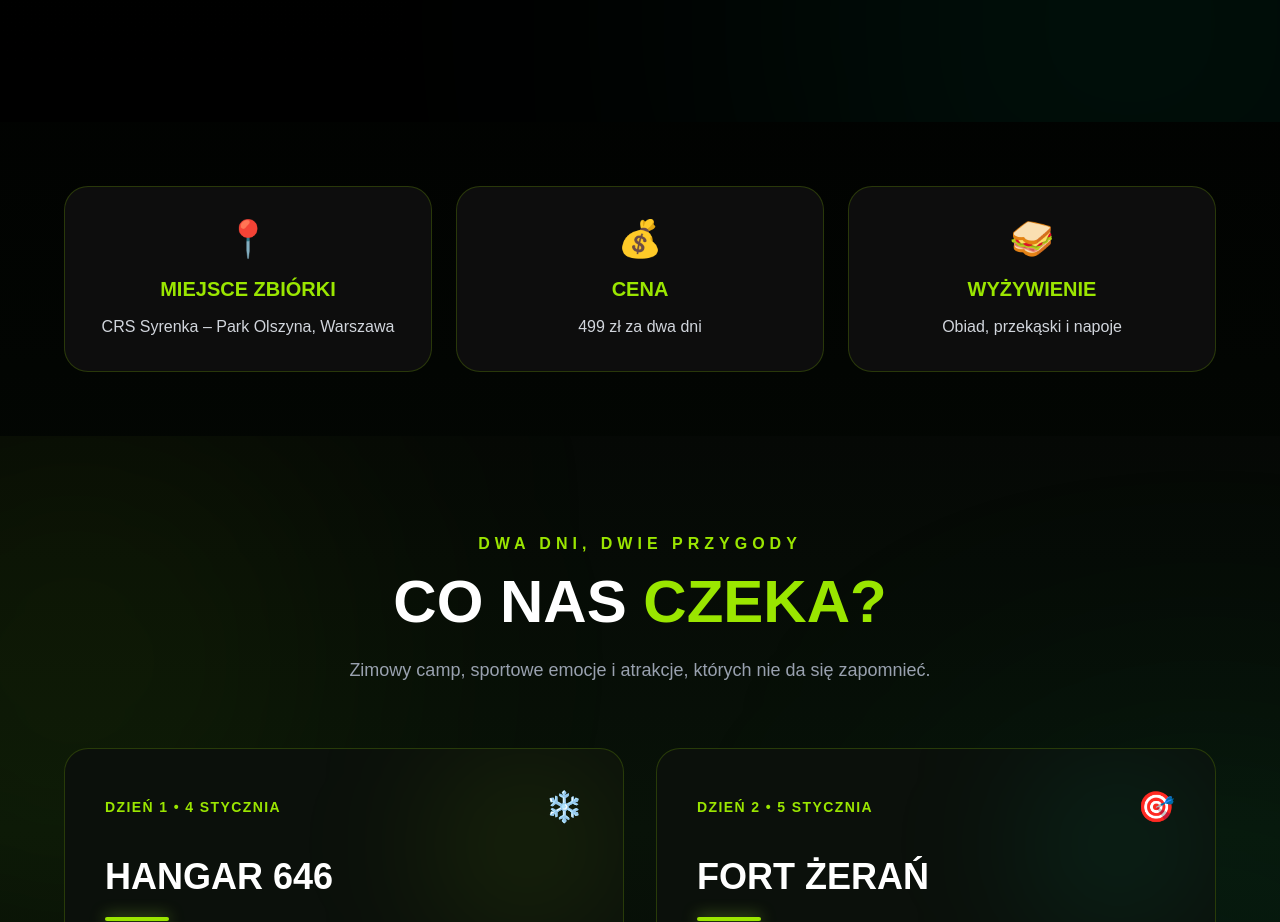
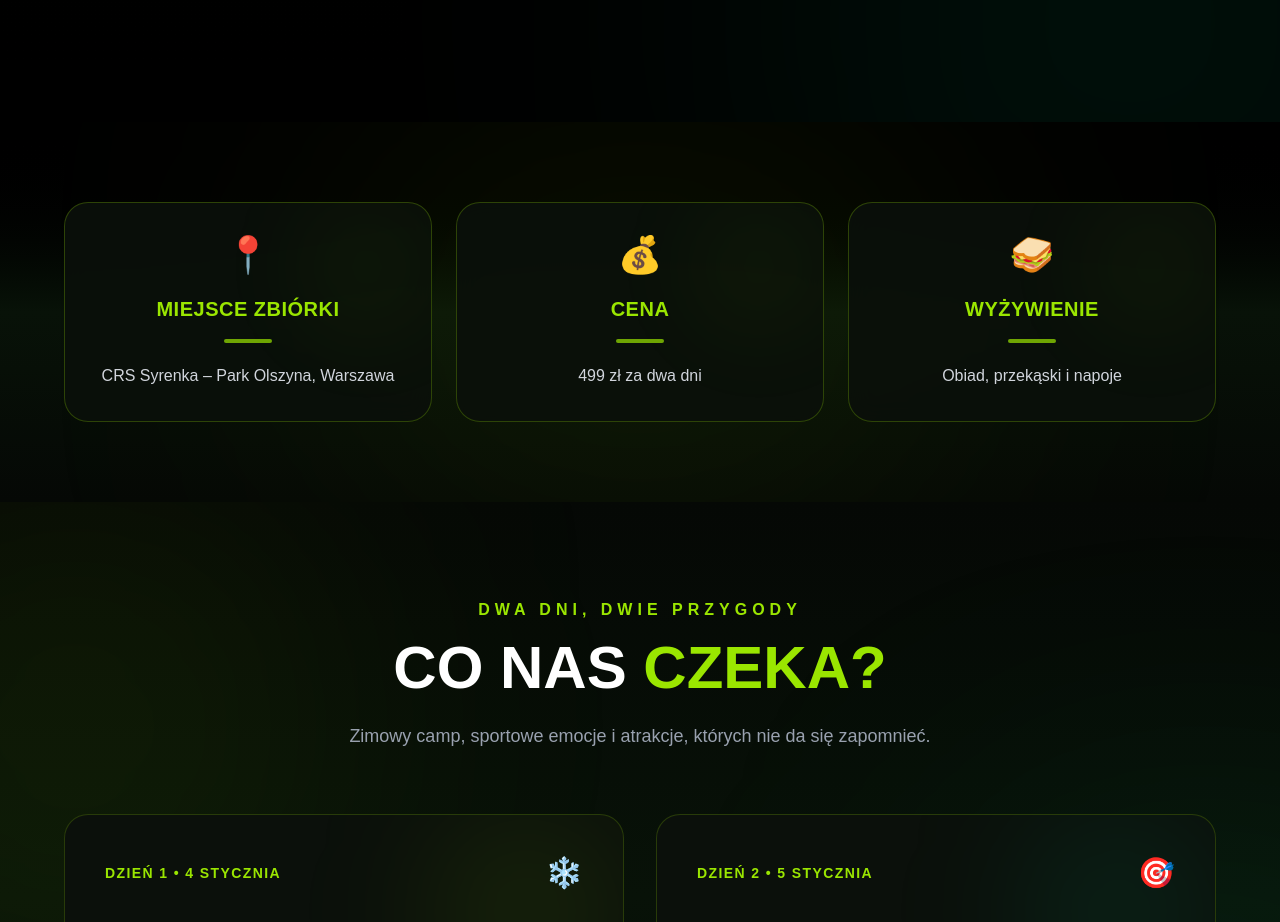
Before and after one commit to betteronfield/betteronfield-website, a Next.js app: page /pre-winter-camp-2027 in a window 1280 px wide. Shown: the part 920-1842 px from the top of the page. Built offline with nearby package versions, Linux system fonts and the light colour scheme.

Commit message:
Update page.tsx

```diff
--- a/app/pre-winter-camp-2027/page.tsx
+++ b/app/pre-winter-camp-2027/page.tsx
@@ -108,9 +108,14 @@ export default function PreWinterCampPage() {
       </section>
 
 
-      {/* DETAILS */}
-      <section className="px-5 sm:px-6 md:px-16 py-16">
-        <div className="max-w-6xl mx-auto grid md:grid-cols-3 gap-6">
+
+      {/* DETAILS – WINTER EDITION */}
+      <section className="relative px-5 sm:px-6 md:px-16 py-20 bg-gradient-to-b from-black via-[#081208] to-[#050805] overflow-hidden">
+
+        <div className="absolute top-1/2 left-1/2 -translate-x-1/2 -translate-y-1/2 w-[600px] h-[300px] bg-lime-400/10 blur-[150px] rounded-full pointer-events-none" />
+
+        <div className="relative z-10 max-w-6xl mx-auto grid md:grid-cols-3 gap-6">
+
           {[
             ["📍", "Miejsce zbiórki", "CRS Syrenka – Park Olszyna, Warszawa"],
             ["💰", "Cena", "499 zł za dwa dni"],
@@ -118,15 +123,28 @@ export default function PreWinterCampPage() {
           ].map(([icon, title, description]) => (
             <div
               key={title}
-              className="bg-[#0d0d0d] border border-lime-400/20 rounded-3xl p-8 text-center"
+              className="group relative bg-[#0b100b]/90 backdrop-blur-md border border-lime-400/25 rounded-3xl p-8 text-center transition-all duration-500 hover:-translate-y-2 hover:border-lime-400/70 hover:shadow-[0_0_40px_rgba(163,230,53,0.15)] overflow-hidden"
             >
-              <div className="text-4xl mb-4">{icon}</div>
-              <h2 className="text-xl font-black text-lime-400 uppercase mb-3">
-                {title}
-              </h2>
-              <p className="text-gray-300">{description}</p>
+              <div className="absolute top-0 right-0 w-32 h-32 bg-lime-400/10 blur-[55px] rounded-full opacity-60 group-hover:opacity-100 transition" />
+
+              <div className="relative z-10">
+                <div className="text-4xl mb-5 group-hover:scale-110 transition duration-300">
+                  {icon}
+                </div>
+
+                <h2 className="text-lg md:text-xl font-black text-lime-400 uppercase mb-4 tracking-wide">
+                  {title}
+                </h2>
+
+                <div className="w-12 h-1 bg-lime-400/70 rounded-full mx-auto mb-5 group-hover:w-20 transition-all duration-300" />
+
+                <p className="text-gray-300 leading-relaxed">
+                  {description}
+                </p>
+              </div>
             </div>
           ))}
+
         </div>
       </section>
 
```
